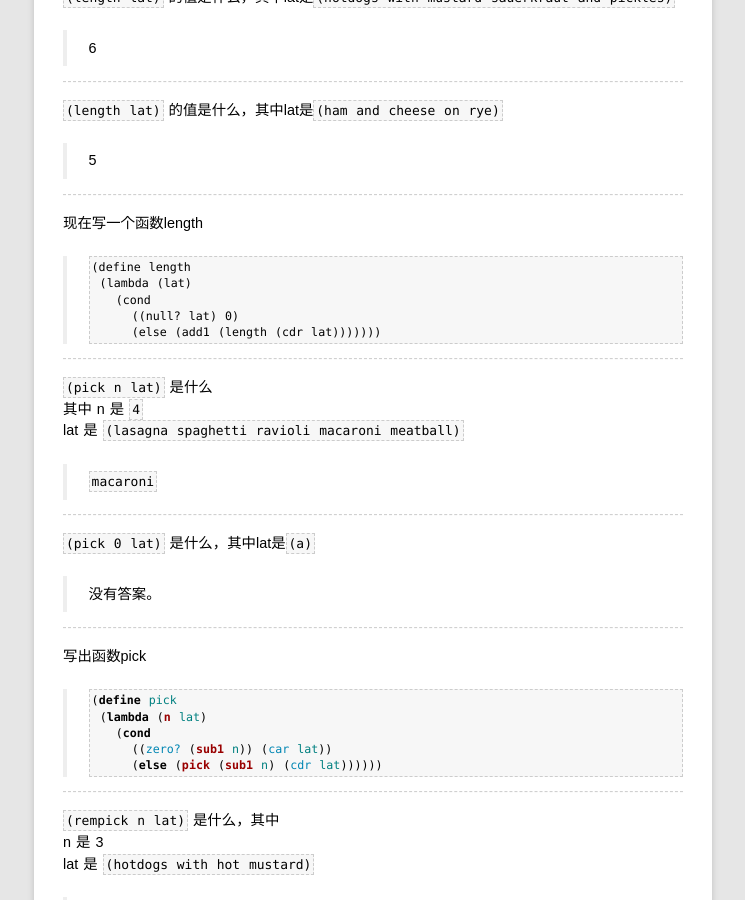
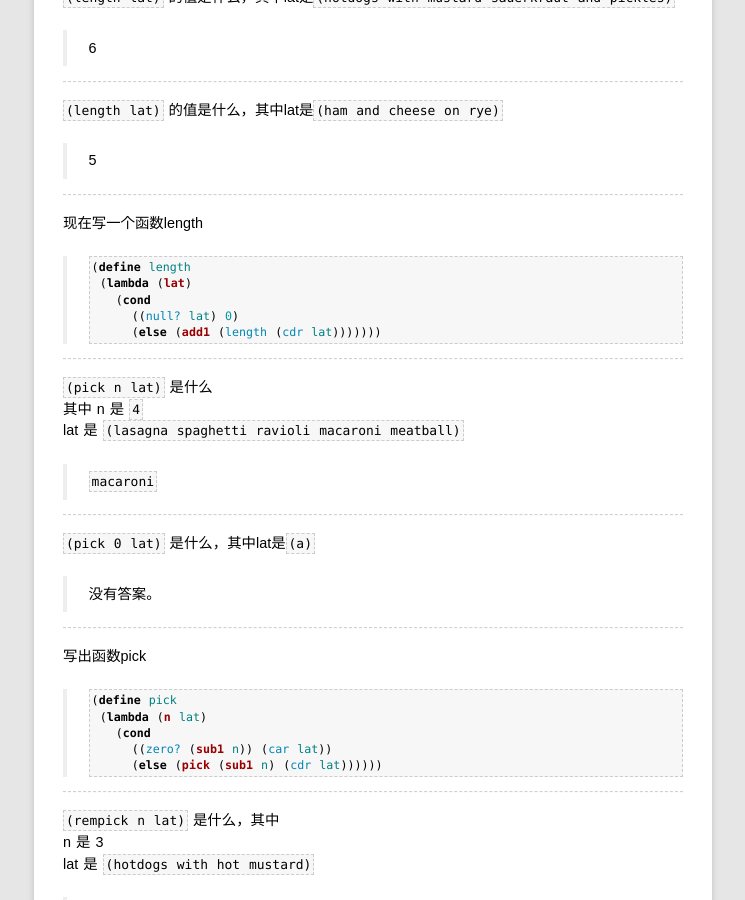
Before and after one commit to rhuichao/uternet.github.io, a Jekyll site: the page built from TLS/04.md, in a window 1280 px wide and 900 px high, scrolled down 14598 px. Shown: the whole window, without its empty margins (267-1012 px from the left). Built offline with Jekyll 4.4.1, drawn with Linux system fonts in a browser that asks for light colours; some web fonts are replaced; Markdown is read by kramdown in place of the engine named in the settings; some of the changed lines change nothing that is shown.

Commit message:
new document posted

````diff
--- a/TLS/04.md
+++ b/TLS/04.md
@@ -881,7 +881,7 @@ n 和 m 需要多少个查询
 现在写一个函数length
 
 >
->```schdme
+>```scheme
 >(define length
 >  (lambda (lat)
 >    (cond
````
